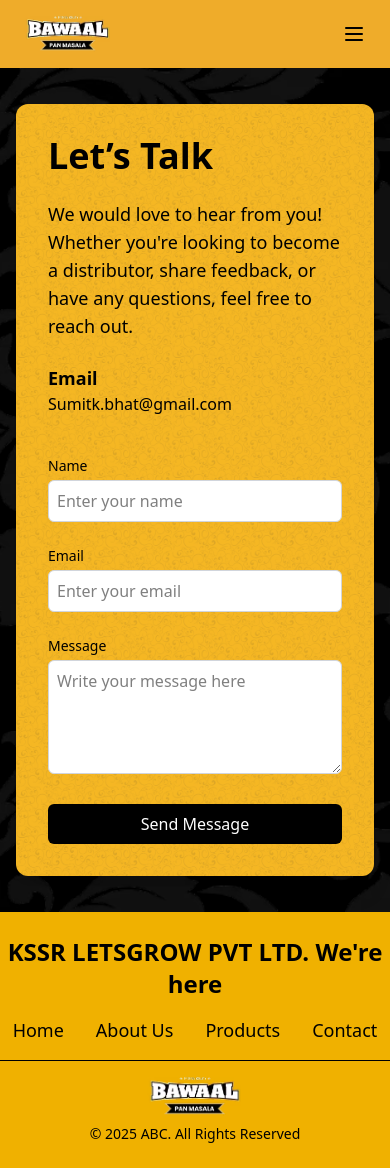
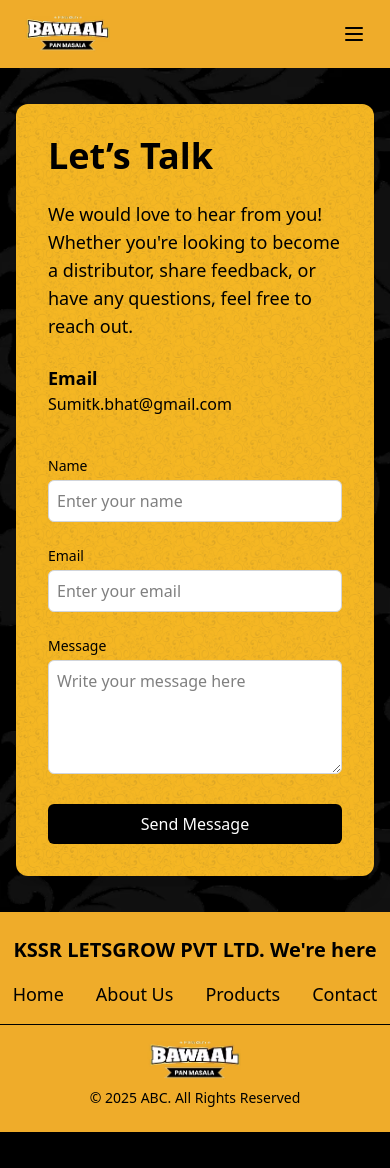
Before and after one commit to SahilRawat8587/Bawaal-Pan-Masala, a React (Vite) app: page /contact in a window 390 px wide. After the commit the page ends 1132 px from the top, so only its background shows below. Built offline with nearby package versions, Linux system fonts and the light colour scheme.

Commit message:
Update Footer component styles for improved responsiveness and color consistency

```diff
--- a/src/Components/Footer.jsx
+++ b/src/Components/Footer.jsx
@@ -4,10 +4,10 @@
 
 const Footer = () => {
   return (
-    <footer className="bg-yellow-500 text-black py-6">
+    <footer className="bg-[#EFAC2A] text-black py-6">
       {/* Top Section */}
       <div className="text-center mb-4">
-        <h1 className="text-2xl font-bold">KSSR LETSGROW PVT LTD. We're here</h1>
+        <h1 className="text-xl md:text-2xl font-bold">KSSR LETSGROW PVT LTD. We're here</h1>
       </div>
 
       {/* Navigation Links */}
```
